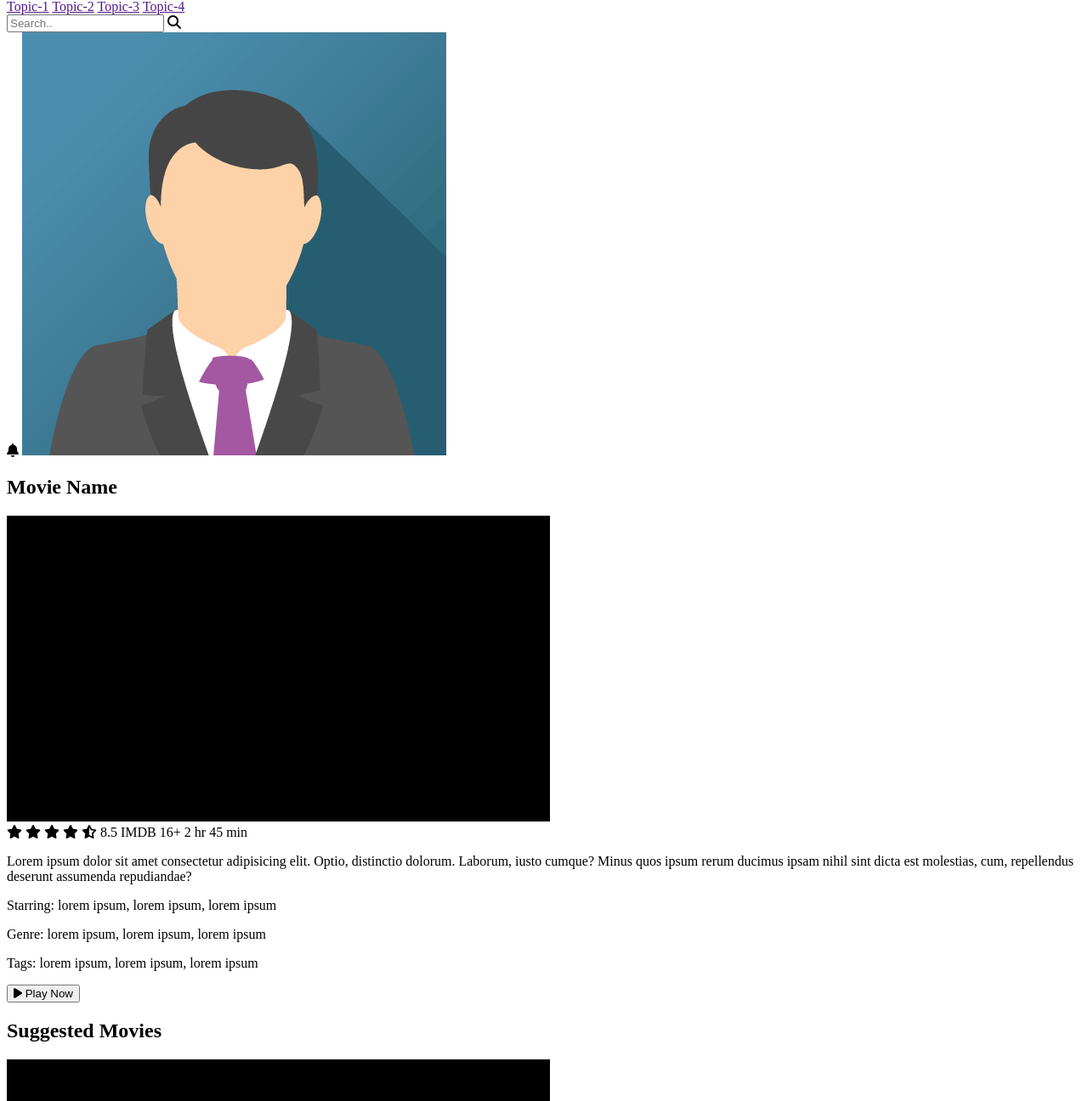
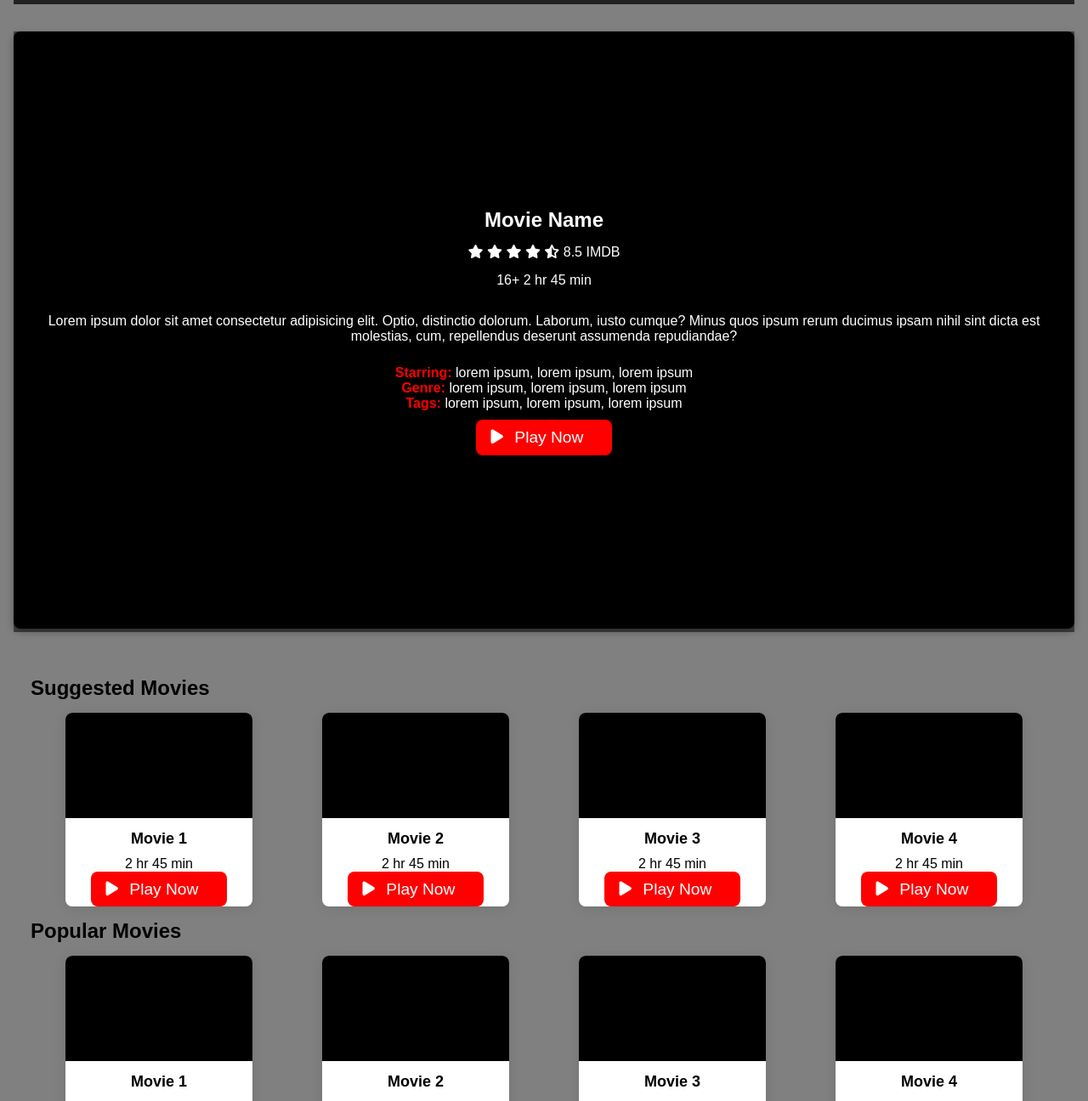
Before and after one commit to y-gokay/witFlix, a website: page index.html in a window 1280 px wide. Shown: the part 81-1377 px from the top of the page at 85% size. Drawn offline with Linux system fonts and the light colour scheme.

Commit message:
css dosyası yazıldı
search icon boxun içine eklendi arayüz biraz düzeltildi gitignore eklendi

```diff
--- a/index.css
+++ b/index.css
@@ -0,0 +1,214 @@
+* {
+    margin: 0;
+    padding: 0;
+    box-sizing: border-box;
+}
+
+body {
+    padding: 1rem;
+    margin: 0;
+    font-family: Arial, Helvetica, sans-serif;
+    background-color: gray
+}
+
+header {
+    display: flex;
+    justify-content: space-between;
+    align-items: center;
+    background-color: #222;
+    padding: 15px 30px;
+}
+
+header h1 {
+    color: red;
+    margin: 0;
+}
+
+header nav {
+    display: flex;
+    gap: 1.5rem;
+}
+
+header nav a {
+    color: rgb(223, 15, 15);
+    text-decoration: none;
+}
+
+header .user-panel {
+    display: flex;
+    align-items: center;
+    gap: 0.5rem;
+}
+
+.user-panel input {
+    padding: 0.3rem;
+    width: 7rem;
+}
+
+.user-panel img {
+    border-radius: 100px;
+    width: 2.5rem;
+    cursor: pointer;
+}
+
+.search-container {
+    position: relative;
+}
+
+.search-container input {
+    padding: 0.3rem 2rem;
+    width: 7rem;
+}
+
+.search-icon {
+    position: absolute;
+    left: 10px;
+    top: 25%;;
+    color: gray;
+    cursor: pointer;
+}
+
+
+.hero {
+    position: relative;
+    text-align: center;
+    color: white;
+    margin: 2rem auto;
+}
+
+.hero-image {
+    width: 100%;
+    border-radius: 8px;
+    box-shadow: 0 4px 10px rgba(0, 0, 0, 0.3);
+}
+
+.hero-content {
+    position: absolute;
+    top: 0;
+    left: 0;
+    right: 0;
+    bottom: 0;
+    display: flex;
+    flex-direction: column;
+    justify-content: center;
+    align-items: center;
+    padding: 20px;
+    background: rgba(0, 0, 0, 0.5);
+}
+.movie-infos{
+    margin-top: 15px;
+}
+.movie-name {
+    margin-bottom: 15px;
+}
+
+.movie-infos {
+    margin-bottom: 15px;
+}
+
+.movie-texts {
+    margin: 15px 0;
+}
+
+.movie-details {
+    margin: 10px 0;
+}
+
+.movie-details span {
+    color: red;
+    font-weight: bold;
+}
+
+button {
+    background: red;
+    border: 0;
+    padding: 0.6rem 2.1rem;
+    border-radius: 0.5rem;
+    color: white;
+    font-size: 1.2rem;
+    cursor: pointer;
+}
+
+button i {
+    margin-left: -1rem;
+    margin-right: 0.5rem;
+}
+
+button:hover {
+    background-color: #ff6b81;
+}
+
+.suggestion {
+    padding: 20px;
+}
+
+.suggestion-movies {
+    display: flex;
+    justify-content: space-around;
+    flex-wrap: wrap;
+}
+
+.movie-card {
+    background: white;
+    border-radius: 8px;
+    box-shadow: 0 2px 15px rgba(0, 0, 0, 0.1);
+    margin: 15px;
+    text-align: center;
+    width: 220px;
+    transition: transform 0.3s;
+}
+
+.movie-card:hover {
+    transform: scale(1.05);
+}
+
+.movie-card img {
+    border-radius: 8px 8px 0 0;
+    width: 100%;
+}
+
+.movie-card h3 {
+    margin: 10px 0;
+    font-size: 18px;
+}
+
+
+footer {
+    display: flex;
+    justify-content: space-between;
+    align-items: center;
+    padding: 20px;
+    background: #222;
+    color: white;
+}
+.bottom-nav {
+    flex: 1;
+}
+
+.bottom-nav a {
+    color: white;
+    text-decoration: none;
+    margin: 0 10px;
+}
+
+.bottom-nav a:hover {
+    text-decoration: underline;
+}
+
+.social-medias, .app-links {
+    display: flex;
+    align-items: center;
+    flex: 1;
+    justify-content: flex-end;
+}
+
+.social-medias a, .app-links a {
+    color: white;
+    margin: 0 5px;
+    font-size: 20px;
+
+}
+.Copyright-text {
+    text-align: center;
+    flex: 1;
+}
--- a/index.html
+++ b/index.html
@@ -25,22 +25,27 @@
         <div class="user-panel">
             <div class="search-container">
                 <input type="text" placeholder="Search..">
-                <i class="fa-solid fa-magnifying-glass"></i>
+                <i class="fa-solid fa-magnifying-glass search-icon"></i>
             </div>
             <i class="fa-solid fa-bell"></i>
             <img src="design_mats/img_avatar.png" alt="Avatar" class="avatar">
         </div>
     </header>
 
-    <main class="hero"> <!--film hakkında isim,puan,süre,açıklama ve oynatma tuşu eklendi -->
+    <main class="hero"> <!-- Film hakkında isim, puan, süre, açıklama ve oynatma tuşu eklendi -->
+        <img src="design_mats/black._bb.png" alt="Movie" class="hero-image">
+        <div class="hero-content">
+            <div class="movie-name">
                 <h2>Movie Name</h2>
-        <img src="design_mats/black._bb.png" alt="Movie">
-        <div class="movie-infos">
+            </div>
+            <div class="movie-points">
                 <i class="fa-solid fa-star"></i>
                 <i class="fa-solid fa-star"></i>
                 <i class="fa-solid fa-star"></i>
                 <i class="fa-solid fa-star"></i>
                 <i class="fa-solid fa-star-half-stroke"></i> 8.5 IMDB
+            </div>
+            <div class="movie-infos">
                 <span class="content-rating">16+</span>
                 <span class="content-durations">2 hr 45 min</span>
             </div>
@@ -56,6 +61,7 @@
                <p><span>Tags: </span>lorem ipsum, lorem ipsum, lorem ipsum</p>
             </div>
             <button><i class="fa-solid fa-play"></i> Play Now</button>
+        </div>
     </main>
 
     <section class="suggestion"><!--tavsiye edilen ve popüler film kısmı eklendi -->
@@ -64,21 +70,24 @@
             <div class="movie-card">
                 <img src="design_mats/black._bb.png" alt="Movie 1">
                 <h3>Movie 1</h3>
-                <span class="content-rating">16+</span>
                 <span class="content-durations">2 hr 45 min</span>
                 <button><i class="fa-solid fa-play"></i> Play Now</button>
             </div>
             <div class="movie-card">
                 <img src="design_mats/black._bb.png" alt="Movie 2">
                 <h3>Movie 2</h3>
-                <span class="content-rating">16+</span>
                 <span class="content-durations">2 hr 45 min</span>
                 <button><i class="fa-solid fa-play"></i> Play Now</button>
             </div>
             <div class="movie-card">
                 <img src="design_mats/black._bb.png" alt="Movie 3">
                 <h3>Movie 3</h3>
-                <span class="content-rating">16+</span>
+                <span class="content-durations">2 hr 45 min</span>
+                <button><i class="fa-solid fa-play"></i> Play Now</button>
+            </div>
+            <div class="movie-card">
+                <img src="design_mats/black._bb.png" alt="Movie 4">
+                <h3>Movie 4</h3>
                 <span class="content-durations">2 hr 45 min</span>
                 <button><i class="fa-solid fa-play"></i> Play Now</button>
             </div>
@@ -88,21 +97,24 @@
             <div class="movie-card">
                 <img src="design_mats/black._bb.png" alt="Movie 1">
                 <h3>Movie 1</h3>
-                <span class="content-rating">16+</span>
                 <span class="content-durations">2 hr 45 min</span>
                 <button><i class="fa-solid fa-play"></i> Play Now</button>
             </div>
             <div class="movie-card">
                 <img src="design_mats/black._bb.png" alt="Movie 2">
                 <h3>Movie 2</h3>
-                <span class="content-rating">16+</span>
                 <span class="content-durations">2 hr 45 min</span>
                 <button><i class="fa-solid fa-play"></i> Play Now</button>
             </div>
             <div class="movie-card">
                 <img src="design_mats/black._bb.png" alt="Movie 3">
                 <h3>Movie 3</h3>
-                <span class="content-rating">16+</span>
+                <span class="content-durations">2 hr 45 min</span>
+                <button><i class="fa-solid fa-play"></i> Play Now</button>
+            </div>
+            <div class="movie-card">
+                <img src="design_mats/black._bb.png" alt="Movie 4">
+                <h3>Movie 4</h3>
                 <span class="content-durations">2 hr 45 min</span>
                 <button><i class="fa-solid fa-play"></i> Play Now</button>
             </div>
@@ -114,7 +126,6 @@
             <a href="">Bottom-1</a>
             <a href="">Bottom-2</a>
             <a href="">Bottom-3</a>
-            <a href="">Bottom-4</a>
         </nav>
         <div class="social-medias">
             <h5>Follow Us</h5>
@@ -133,5 +144,4 @@
         </div>
     </footer>
 </body>
-
 </html>
```
Also changed, not shown: package.json (added, +15 -0 lines), 2 other files. Lines whose indentation alone changed are shown as unchanged.
